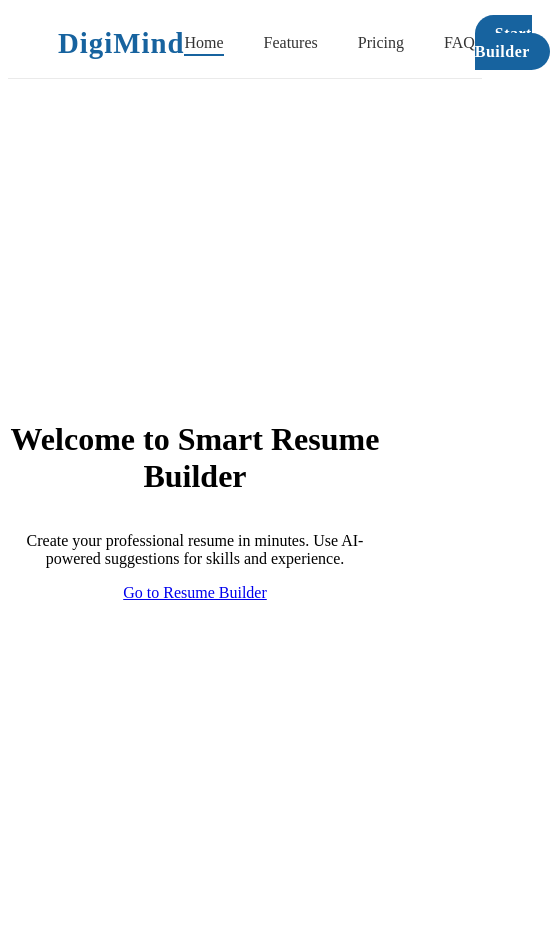
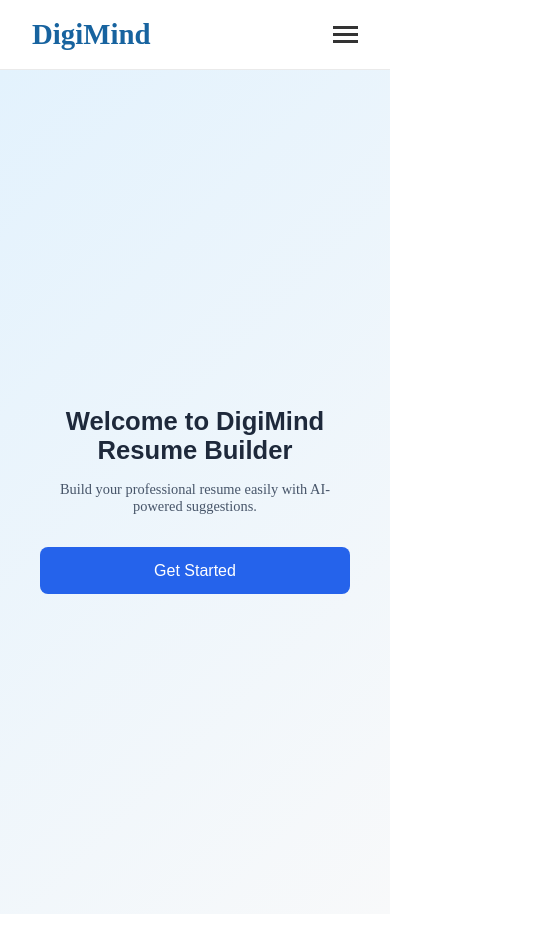
Before and after one commit to digimind1100/RESUME-BUILDER, a React (Vite) app: page / in a window 390 px wide. Shown: the whole page, 550 px wide, since content can reach past the window. Built offline with nearby package versions, Linux system fonts and the light colour scheme.

Commit message:
addUpdate4-11-25

```diff
--- /dev/null
+++ b/src/components/Home.css
@@ -0,0 +1,106 @@
+/* Global fix to prevent horizontal scroll */
+html, body {
+  margin: 0;
+  padding: 0;
+  width: 100%;
+  overflow-x: hidden; /* ✅ Prevent horizontal scroll */
+  max-width: 100vw;
+box-sizing: border-box; /* ✅ Padding/margin won't cause overflow */
+
+}
+
+
+.home-container {
+  display: flex;
+  justify-content: center;
+  align-items: center;
+  height: 100vh;
+  width: 100%;
+  background: linear-gradient(135deg, #e3f2fd, #f8f9fa);
+  text-align: center;
+  padding: 1rem;
+  box-sizing: border-box;
+}
+
+.home-content {
+  max-width: 700px;
+  padding: 2rem;
+}
+
+.home-title {
+  font-size: 3rem;
+  font-family: "Poppins", sans-serif;
+  color: #1e293b;
+  margin-bottom: 1rem;
+}
+
+.home-subtitle {
+  font-size: 1.25rem;
+  color: #475569;
+  margin-bottom: 2rem;
+}
+
+.home-btn {
+  background-color: #2563eb;
+  color: white;
+  border: none;
+  padding: 0.9rem 2rem;
+  border-radius: 8px;
+  cursor: pointer;
+  font-size: 1.1rem;
+  transition: all 0.3s ease;
+}
+
+.home-btn:hover {
+  background-color: #1d4ed8;
+  transform: translateY(-2px);
+}
+
+/* ✅ RESPONSIVE BREAKPOINTS */
+
+/* Tablets (up to 1024px) */
+@media (max-width: 1024px) {
+  .home-title {
+    font-size: 2.5rem;
+  }
+
+  .home-subtitle {
+    font-size: 1.1rem;
+  }
+}
+
+/* Mobiles (up to 768px) */
+@media (max-width: 768px) {
+  .home-content {
+    padding: 1.5rem;
+  }
+
+  .home-title {
+    font-size: 2rem;
+  }
+
+  .home-subtitle {
+    font-size: 1rem;
+  }
+
+  .home-btn {
+    padding: 0.8rem 1.5rem;
+    font-size: 1rem;
+  }
+}
+
+/* Small phones (up to 480px) */
+@media (max-width: 480px) {
+  .home-title {
+    font-size: 1.6rem;
+  }
+
+  .home-subtitle {
+    font-size: 0.9rem;
+  }
+
+  .home-btn {
+    width: 100%;
+    padding: 0.9rem;
+  }
+}
--- a/src/components/Home.jsx
+++ b/src/components/Home.jsx
@@ -1,20 +1,16 @@
 import React from "react";
-import { Link } from "react-router-dom";
-import "../App.css"; // optional if you want to use global styles
+import "./Home.css";
 
 const Home = () => {
   return (
-    <div className="flex flex-col items-center justify-center min-h-screen bg-gradient-to-r from-blue-500 to-indigo-600 text-white text-center px-4">
-      <h1 className="text-5xl font-bold mb-6">Welcome to Smart Resume Builder</h1>
-      <p className="text-lg mb-8 max-w-2xl">
-        Create your professional resume in minutes. Use AI-powered suggestions for skills and experience.
-      </p>
-      <Link
-        to="/resume"
-        className="bg-white text-indigo-600 px-6 py-3 rounded-full font-semibold shadow-lg hover:bg-gray-100 transition"
-      >
-        Go to Resume Builder
-      </Link>
+    <div className="home-container">
+      <div className="home-content">
+        <h1 className="home-title">Welcome to DigiMind Resume Builder</h1>
+        <p className="home-subtitle">
+          Build your professional resume easily with AI-powered suggestions.
+        </p>
+        <button className="home-btn">Get Started</button>
+      </div>
     </div>
   );
 };
--- a/src/components/Navbar.css
+++ b/src/components/Navbar.css
@@ -1,18 +1,27 @@
-/* Navbar.css */
+* {
+  box-sizing: border-box;
+}
+
+html, body {
+  margin: 0;
+  padding: 0;
+  width: 100%;
+  overflow-x: hidden;
+}
 
 .navbar {
   width: 100%;
+  max-width: 100vw;
   height: 70px;
   display: flex;
   align-items: center;
   justify-content: space-between;
   background: white;
   border-bottom: 1px solid #eaeaea;
-  padding: 0 50px;
+  padding: 0 2rem;
   position: sticky;
   top: 0;
   z-index: 1000;
-  backdrop-filter: blur(10px);
 }
 
 .navbar-logo .logo-text {
@@ -20,36 +29,29 @@
   font-weight: 700;
   text-decoration: none;
   color: #17639f;
-  letter-spacing: 1px;
-  transition: 0.3s ease;
-}
-
-.navbar-logo .logo-text:hover {
-  color: #0e4572;
 }
 
 .navbar-links {
   list-style: none;
   display: flex;
-  gap: 40px;
-  margin: 0;
-  padding: 0;
+  gap: 2rem;
+  flex: 1;
+  justify-content: center;
 }
 
 .navbar-links li a {
   text-decoration: none;
-  font-size: 1rem;
+  font-size: 1.2rem;
   color: #333;
   font-weight: 500;
-  transition: color 0.3s ease;
   position: relative;
 }
 
-.navbar-links li a:hover {
-  color: #17639f;
+.navbar-links li a.active::after,
+.navbar-links li a:hover::after {
+  width: 100%;
 }
 
-/* Underline animation */
 .navbar-links li a::after {
   content: "";
   position: absolute;
@@ -59,11 +61,6 @@
   bottom: -5px;
   background: #17639f;
   transition: width 0.3s;
-}
-
-.navbar-links li a:hover::after,
-.navbar-links li a.active::after {
-  width: 100%;
 }
 
 .navbar-btn .resume-btn {
@@ -81,3 +78,53 @@
   background: #0f4e7b;
   transform: scale(1.05);
 }
+
+/* Hamburger Button */
+.hamburger {
+  display: none;
+  flex-direction: column;
+  cursor: pointer;
+  gap: 4px;
+}
+.hamburger .bar {
+  width: 25px;
+  height: 3px;
+  background-color: #333;
+  transition: all 0.3s;
+}
+
+/* Responsive */
+@media screen and (max-width: 768px) {
+  .hamburger {
+    display: flex;
+  }
+
+  .navbar-links {
+    display: none;
+    flex-direction: column;
+    position: absolute;
+    top: 70px;
+    left: 0;
+    width: 100%;
+    background: white;
+    padding: 1rem 0;
+    z-index: 999;
+  }
+
+  .navbar-links.open {
+    display: flex;
+  }
+
+  .navbar-links li {
+    text-align: center;
+    margin: 10px 0;
+  }
+
+  .navbar-btn {
+    display: none;
+  }
+
+  .mobile-resume-btn {
+    display: block;
+  }
+}
--- a/src/components/Navbar.jsx
+++ b/src/components/Navbar.jsx
@@ -1,9 +1,12 @@
-import React from "react";
+import React, { useState } from "react";
 import { Link, useLocation } from "react-router-dom";
 import "./Navbar.css";
 
 export default function Navbar() {
   const location = useLocation();
+  const [menuOpen, setMenuOpen] = useState(false);
+
+  const handleLinkClick = () => setMenuOpen(false); // close menu on link click
 
   return (
     <nav className="navbar">
@@ -14,31 +17,64 @@
         </Link>
       </div>
 
-      {/* Nav Links */}
-      <ul className="navbar-links">
+      {/* Hamburger */}
+      <div
+        className={`hamburger ${menuOpen ? "active" : ""}`}
+        onClick={() => setMenuOpen(!menuOpen)}
+      >
+        <span className="bar"></span>
+        <span className="bar"></span>
+        <span className="bar"></span>
+      </div>
+
+      {/* Links */}
+      <ul className={`navbar-links ${menuOpen ? "open" : ""}`}>
         <li>
-          <Link to="/" className={location.pathname === "/" ? "active" : ""}>
+          <Link
+            to="/"
+            className={location.pathname === "/" ? "active" : ""}
+            onClick={handleLinkClick}
+          >
             Home
           </Link>
         </li>
         <li>
-          <Link to="/features" className={location.pathname === "/features" ? "active" : ""}>
+          <Link
+            to="/features"
+            className={location.pathname === "/features" ? "active" : ""}
+            onClick={handleLinkClick}
+          >
             Features
           </Link>
         </li>
         <li>
-          <Link to="/pricing" className={location.pathname === "/pricing" ? "active" : ""}>
+          <Link
+            to="/pricing"
+            className={location.pathname === "/pricing" ? "active" : ""}
+            onClick={handleLinkClick}
+          >
             Pricing
           </Link>
         </li>
         <li>
-          <Link to="/faq" className={location.pathname === "/faq" ? "active" : ""}>
+          <Link
+            to="/faq"
+            className={location.pathname === "/faq" ? "active" : ""}
+            onClick={handleLinkClick}
+          >
             FAQ
+          </Link>
+        </li>
+
+        {/* Mobile Resume Button */}
+        <li className="mobile-resume-btn">
+          <Link to="/resume" className="resume-btn" onClick={handleLinkClick}>
+            Start Builder
           </Link>
         </li>
       </ul>
 
-      {/* Resume Builder Button */}
+      {/* Desktop Resume Button */}
       <div className="navbar-btn">
         <Link to="/resume" className="resume-btn">
           Start Builder
```
Also changed, not shown: 1 other file (tests, documents, lock files or other folders).
